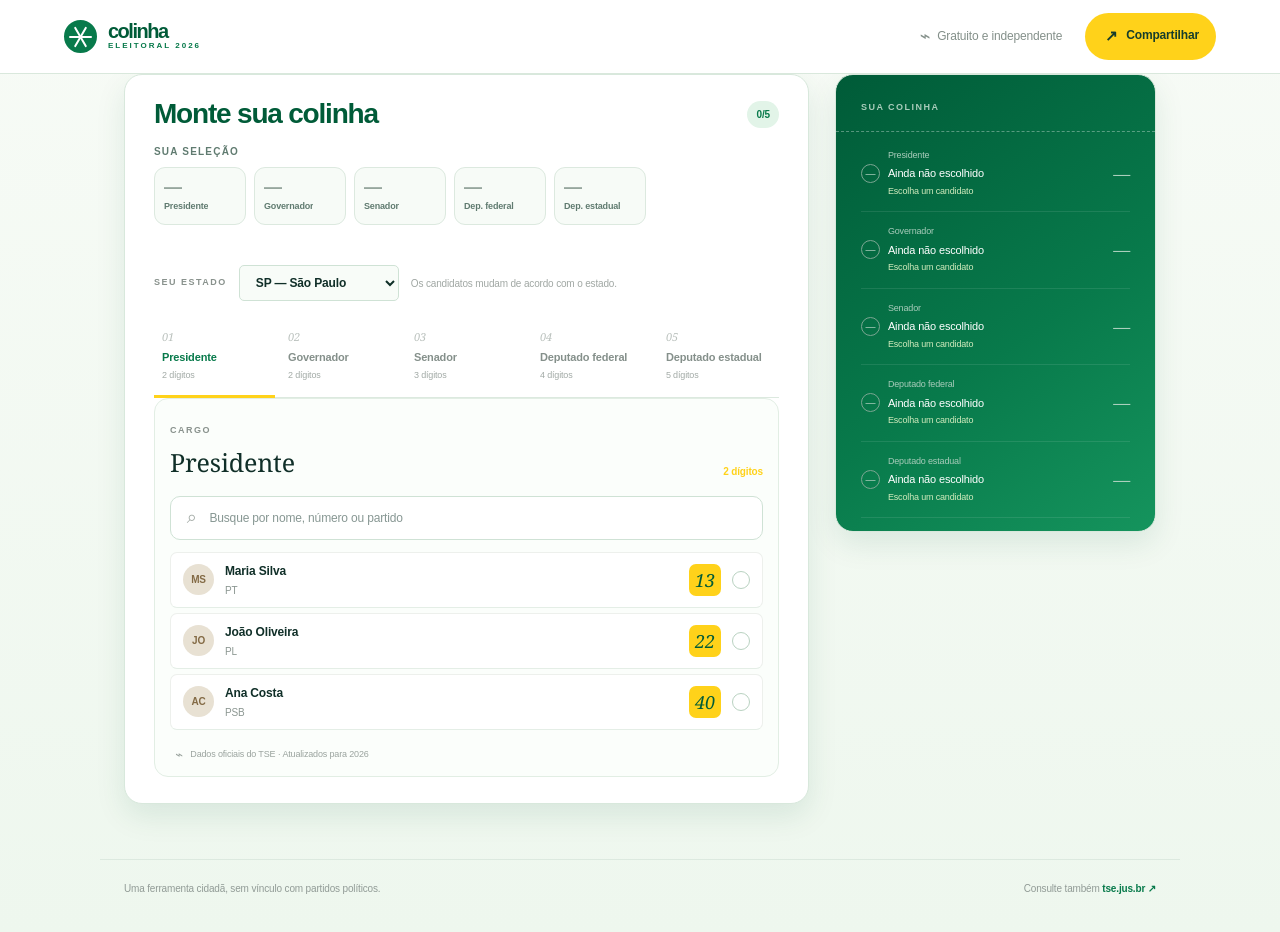
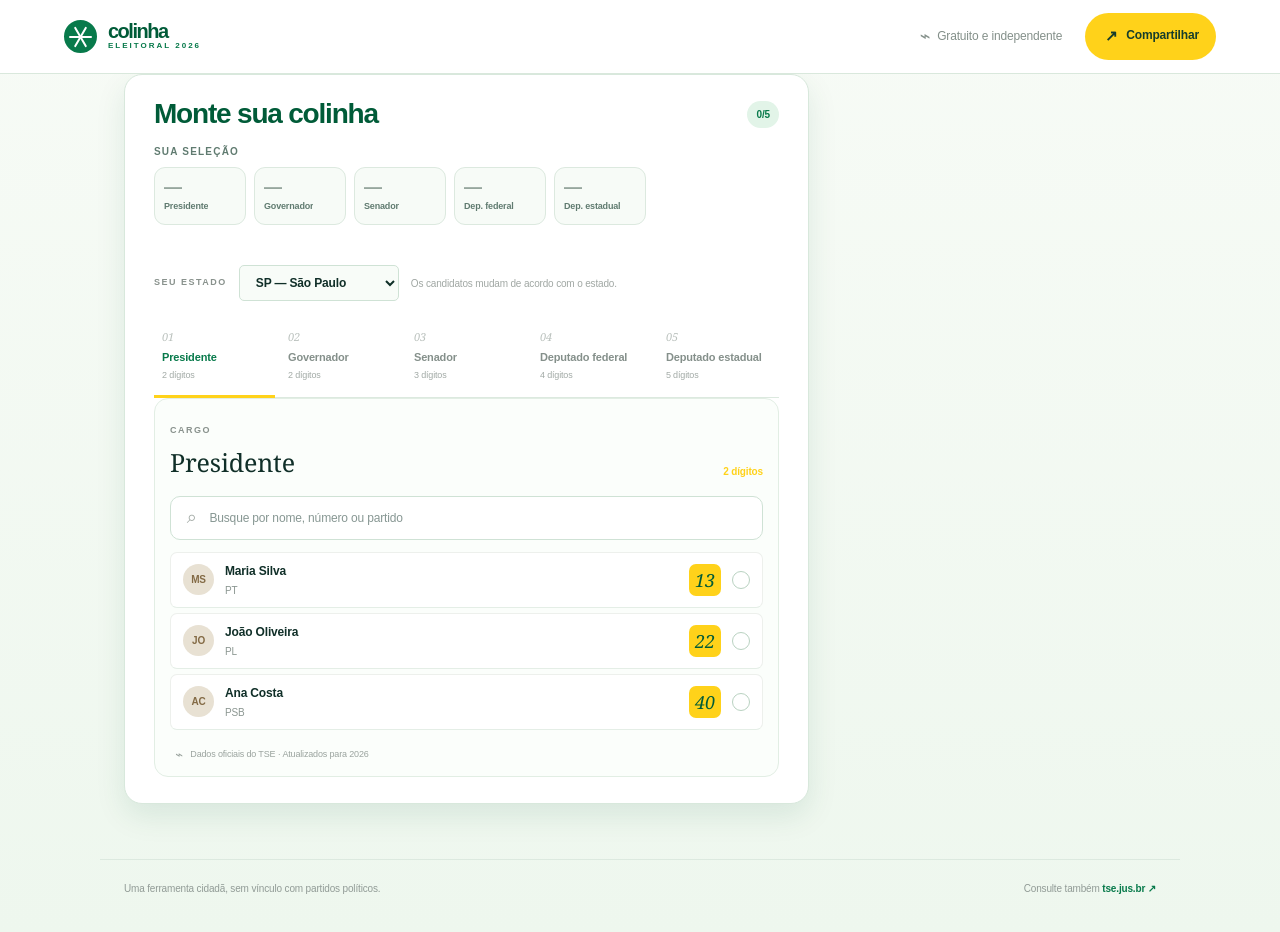
Before and after one commit to ailtonandrade/app-de-colinha-eleitoral, a Next.js app: page / in a window 1280 px wide. Built offline with nearby package versions, Linux system fonts and the light colour scheme.

Commit message:
feat: remove sidebar with candidate selection

```diff
--- a/app/page.tsx
+++ b/app/page.tsx
@@ -149,10 +149,6 @@ export default function Page() {
           </div>
         </section>
 
-        <aside className="slip-card">
-          <div className="slip-top"><span className="mini-label">SUA COLINHA</span></div>
-          <div className="slip-list">{offices.map((office) => { const candidate = selected[office.name]; return <div className={candidate ? 'slip-item done' : 'slip-item'} key={office.name}><span className="slip-dot">{candidate ? '✓' : '—'}</span>{candidate ? <span className="slip-avatar" aria-hidden="true">{candidate.name.split(' ').map((word) => word[0]).slice(0, 2).join('')}</span> : null}<span><small>{office.name}</small><strong>{candidate ? candidate.name : 'Ainda não escolhido'}</strong><em>{candidate?.party || 'Escolha um candidato'}</em></span><b>{candidate?.number || '—'}</b></div> })}</div>
-        </aside>
       </div>
 
       <footer className="footer"><span>Uma ferramenta cidadã, sem vínculo com partidos políticos.</span><span>Consulte também <a href="https://www.tse.jus.br/" target="_blank" rel="noreferrer">tse.jus.br ↗</a></span></footer>
```
